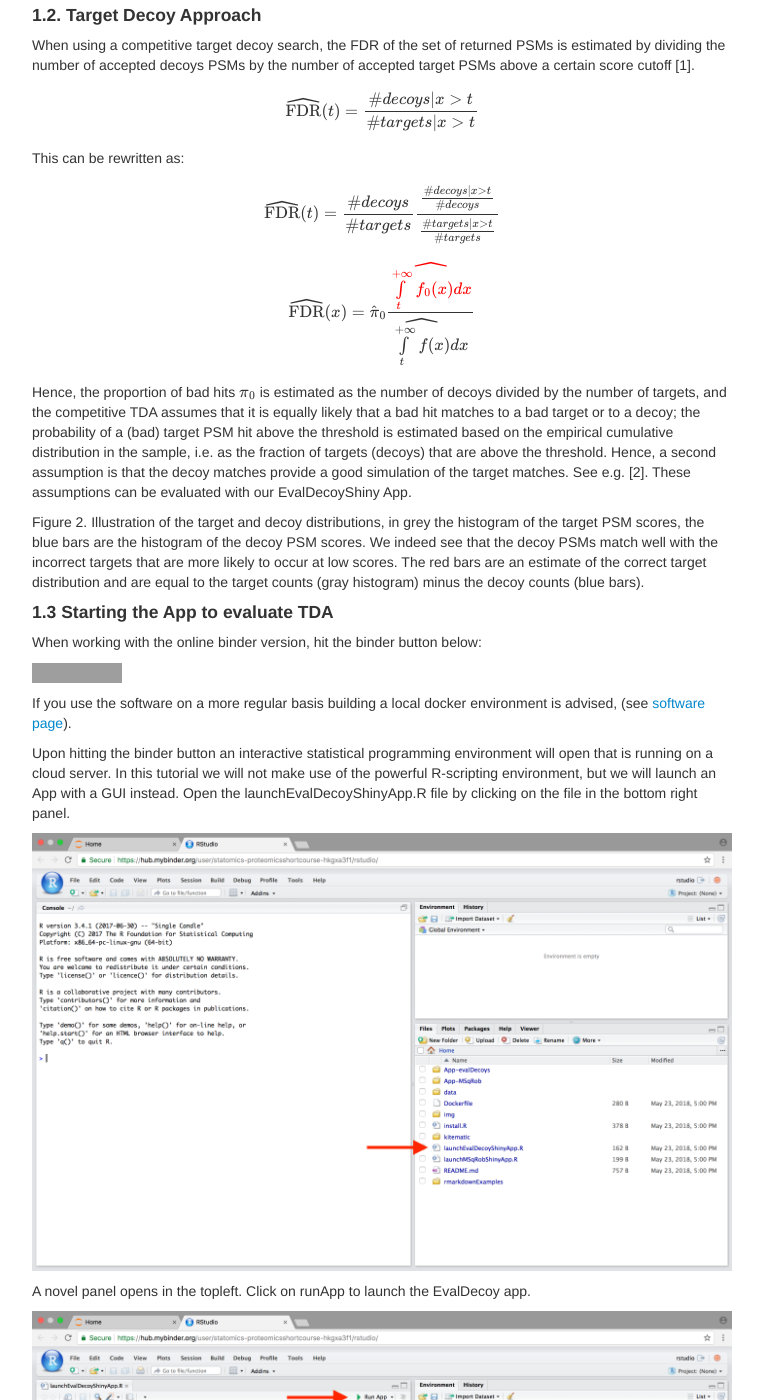
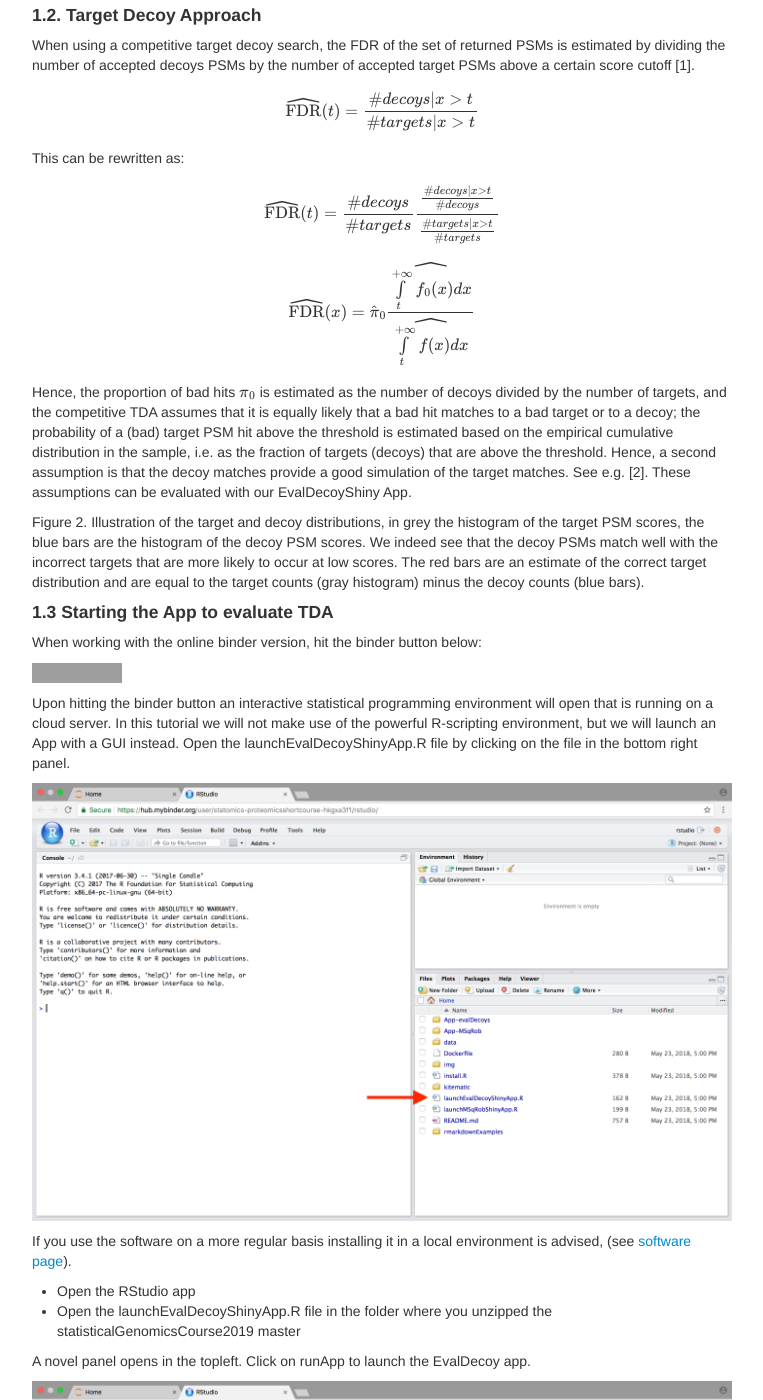
Before and after one commit to statOmics/SGA2019, a Jekyll site: the page built from pages/Identification.md, in a window 1280 px wide and 1400 px high, scrolled down 1617 px. Shown: the whole window, without its empty margins (258-1021 px from the left). Built offline with Jekyll 4.4.1, drawn with Linux system fonts in a browser that asks for light colours; our own code applies the rules of GitHub Pages for plain Markdown files; formulas are drawn with MathJax 3; some of the changed text lies outside the part shown; grey boxes are pictures that could not be loaded.

Commit message:
webpage update

````diff
--- a/assets/rmarkdownExamples/assessDecoys.Rmd
+++ b/assets/rmarkdownExamples/assessDecoys.Rmd
@@ -8,11 +8,13 @@
 ##Load data
 mzid files can be loade via de mzID function in the mzID package.
 Because we prefer to work with a the data in a table format we flatten the data.
+We download the file from the web, but you can also replace the text string by a path to the file on your local computer.
 We show the first 6 rows of data.
 
 ```{r}
 library(mzID)
-dataFlat <- flatten(mzID("~/data/identification/peptideShakerTutorial.mzid"))
+library(tidyverse)
+dataFlat <- mzID("https://raw.githubusercontent.com/statOmics/statisticalGenomicsCourse2019/data/identification/peptideShakerTutorial.mzid") %>% flatten
 head(dataFlat)
 ```
 
--- a/pages/Identification.md
+++ b/pages/Identification.md
@@ -46,7 +46,7 @@
 $$ \widehat{\text{FDR}}(t)=\frac{\#decoys}{\#targets}\frac{\frac{\# decoys | x>t}{\#decoys}}{\frac{\#targets |x>t}{\#targets}} $$
 
 $$ \widehat{\text{FDR}}(x) =
-{\hat{\pi}_0}\frac{\color{red} \widehat{\int\limits_t^{+\infty} f_0(x) dx}}{\widehat{\int\limits_t^{+\infty} f(x)}dx} $$
+{\hat{\pi}_0}\frac{\widehat{\int\limits_t^{+\infty} f_0(x) dx}}{\widehat{\int\limits_t^{+\infty} f(x)dx}} $$
 
 Hence, the proportion of bad hits \\( \pi_0 \\) is estimated as the number of decoys divided by the number of targets, and the competitive TDA assumes that it is equally likely that a bad hit matches to a bad target or to a decoy; the probability of  a (bad) target PSM hit above the threshold is estimated based on the empirical cumulative distribution in the sample, i.e. as the fraction of targets (decoys) that are above the threshold. Hence, a second assumption is that the decoy matches provide a good simulation of the target matches. See e.g. [2]. These assumptions can be evaluated with our EvalDecoyShiny App.
 
@@ -56,13 +56,16 @@
 
 When working with the online binder version, hit the binder button below:
 
-[![Binder](http://mybinder.org/badge.svg)](http://mybinder.org/v2/gh/statOmics/pda/master?urlpath=rstudio)
-
-If you use the software on a more regular basis building a local docker environment is advised, (see [software page](./software4stats.md)).
+[![Binder](https://mybinder.org/badge_logo.svg)](https://mybinder.org/v2/gh/statOmics/statisticalGenomicsCourse2019/master?urlpath=rstudio)
 
 Upon hitting the binder button an interactive statistical programming environment will open that is running on a cloud server. In this tutorial we will not make use of the powerful R-scripting environment, but we will launch an App with a GUI instead. Open the launchEvalDecoyShinyApp.R file by clicking on the file in the bottom right panel.
 
 <img src="./figs/rstudioWindowEvalDecoy.png" height="200">
+
+If you use the software on a more regular basis installing it in a local environment is advised, (see [software page](./software4stats.md)).
+  - Open the RStudio app
+  - Open the launchEvalDecoyShinyApp.R file in the folder where you unzipped the statisticalGenomicsCourse2019 master
+
 
 A novel panel opens in the topleft. Click on runApp to launch the EvalDecoy app.
 
@@ -106,7 +109,12 @@
 Evaluate the TDA for the  X!Tandem, OMSSA and Peptide Shaker scores. What do you observe and try to explain. [1.4.a]
 
 ##### 2. Pyrococcus - Peptide Shaker - Uniprot search
-Do the analysis for the search MSGF+, X!Tandem, OMSSA and Peptide Shaker scores based on all Pyrococcus proteins in a search against all pyrococcus peptides in Uniprot (data/identification/pyroUniprot.mzid). What do you observe explain. [1.4.b]
+
+Users familiar with R are advised to download the notebook [assessDecoys.Rmd](https://raw.githubusercontent.com/statOmics/statisticalGenomicsCourse2019/gh-pages/assets/assessDecoys.Rmd)  and to alter it for the analysis in th.
+
+Do the analysis for the search MSGF+, X!Tandem, OMSSA and Peptide Shaker scores based on all Pyrococcus proteins in a search against all pyrococcus peptides in Uniprot (data/identification/pyroUniprot.mzid).
+
+What do you observe explain. [1.4.b]
 
 ##### 3. Pyrococcus/Peptide Shaker - Swiss prot search
 Do the analysis for the search MSGF+, X!Tandem, OMSSA and Peptide Shaker scores for Pyrococcus based on the curated proteins from swissprot only (data/identification/pyroSwissprot.mzid). What do you observe. Try to explain. [1.4.c]
````
Also changed, not shown: other parts of assets/rmarkdownExamples/assessDecoys.Rmd (+0 -1 lines), index.md (+1 -2 lines), pages/sdaMsqrobDesign.md (+5 -5 lines), pages/sdaMsqrobSimple.md (+11 -8 lines), pages/software4stats.md (+1 -1 lines), pages/figs/downloadPdaMasterTree.png (added), 1 other file.
